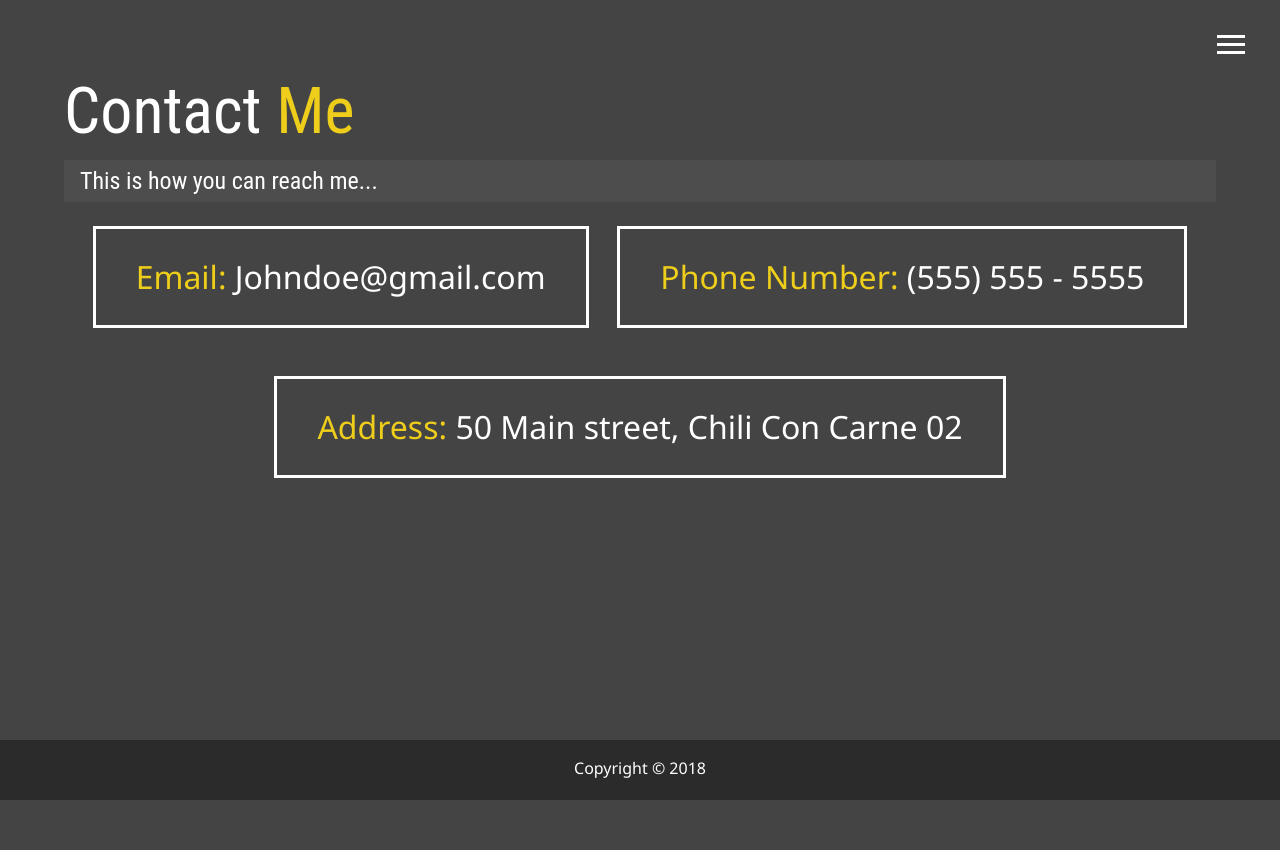
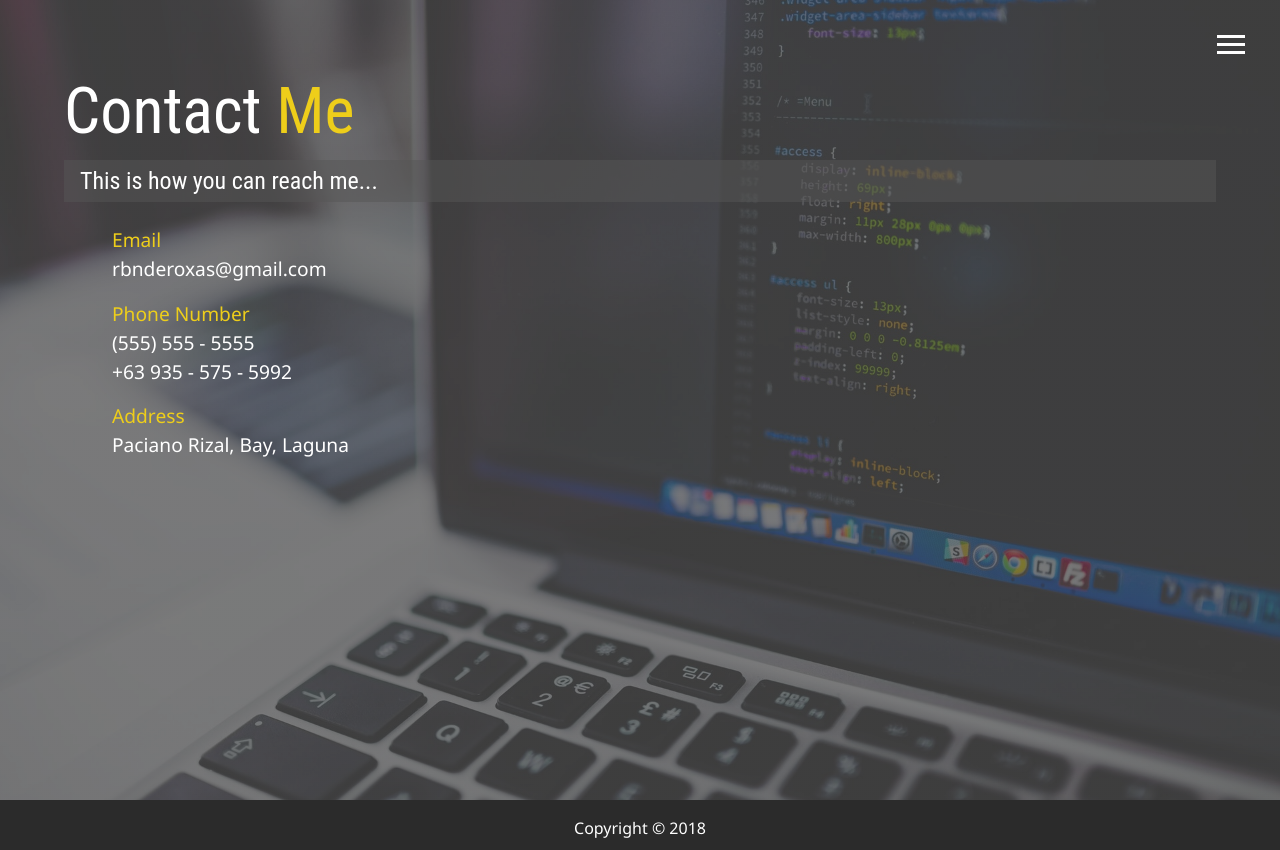
Before and after one commit to rbnderoxas/firstweb, a plain HTML site: page contact.html in a window 1280 px wide. Before the commit the page ends 800 px from the top, so only its background shows below. Drawn offline with Linux system fonts and the light colour scheme.

Commit message:
9.16.2018

```diff
--- a/contact.html
+++ b/contact.html
@@ -12,7 +12,7 @@
 
 </head>
 
-<body>
+<body id="bg-img">
     <div class="overlay"></div>
     <header>
         <div class="menu-btn">
@@ -43,7 +43,7 @@
                 </li>
                 <li class="nav-item current">
                     <a href="contact.html" class="nav-link">
-                        How to Reach Me
+                        Contact
                     </a>
                 </li>
 
@@ -51,7 +51,7 @@
         </nav>
     </header>
 
-    <main id="about">
+    <main id="about" style="height: 100vh;">
         <h1 class="lg-heading">
             Contact
             <span class="text-secondary">Me</span>
@@ -60,14 +60,18 @@
             This is how you can reach me...
         </h2>
         <div class="boxes">
-            <div>
-                <span class="text-secondary">Email:</span> Johndoe@gmail.com
+            <div class="contacts">
+                <span class="text-secondary">Email</span>
+                <br>rbnderoxas@gmail.com
             </div>
-            <div>
-                <span class="text-secondary">Phone Number:</span> (555) 555 - 5555
+            <div class="contacts">
+                <span class="text-secondary">Phone Number</span>
+                <br>(555) 555 - 5555
+                <br>+63 935 - 575 - 5992
             </div>
-            <div>
-                <span class="text-secondary">Address:</span> 50 Main street, Chili Con Carne 02
+            <div class="contacts">
+                <span class="text-secondary">Address</span>
+                <br>Paciano Rizal, Bay, Laguna
             </div>
 
         </div>
--- a/css/main.css
+++ b/css/main.css
@@ -105,7 +105,6 @@
 body {
   background-color: #444;
   color: #fff;
-  height: 100%;
   margin: 0;
   font-family: "Segoe UI", Tahoma, Geneva, Verdana, sans-serif;
   line-height: 1.5; }
@@ -144,6 +143,7 @@ header {
   color: #eece1a; }
 
 main {
+  height: 100%;
   padding: 4rem;
   min-height: calc(100vh - 60px); }
   main .icons {
@@ -196,23 +196,29 @@ main {
       transition: all 0.5s ease-out; }
 
 .boxes {
+  padding-left: 3rem;
+  align-items: center;
+  /*
   display: flex;
   flex-wrap: wrap;
   justify-content: space-evenly;
-  align-items: center;
-  margin-top: 1rem; }
+
+  margin-top: 1rem;
+*/ }
   .boxes div {
-    font-size: 2rem;
-    border: 3px #fff solid;
-    padding: 1.5rem 2.5rem;
-    margin-bottom: 3rem;
-    transition: all 0.5s ease-out; }
-    .boxes div:hover {
+    font-size: 1.2rem;
+    /*
+    &:hover {
       padding: 0.5rem 1.5rem;
-      background: #eece1a;
-      color: #000; }
-      .boxes div:hover span {
-        color: #000; }
+      background: $secondary-color;
+      color: set-text-color($secondary-color);
+      span {
+        color: set-text-color($secondary-color);
+      }
+    }
+    */ }
+  .boxes .contacts {
+    margin-bottom: 1rem; }
 
 .btn, .btn-light, .btn-dark {
   display: block;
@@ -236,7 +242,7 @@ main {
   padding: 1rem;
   background: #2b2b2b;
   color: #fff;
-  height: 60px; }
+  height: 50px; }
 
 @media screen and (min-width: 1171px) {
   .projects {
```
Also changed, not shown: about.html (+2 -2 lines), index.html (+3 -3 lines), work.html (+2 -2 lines).
